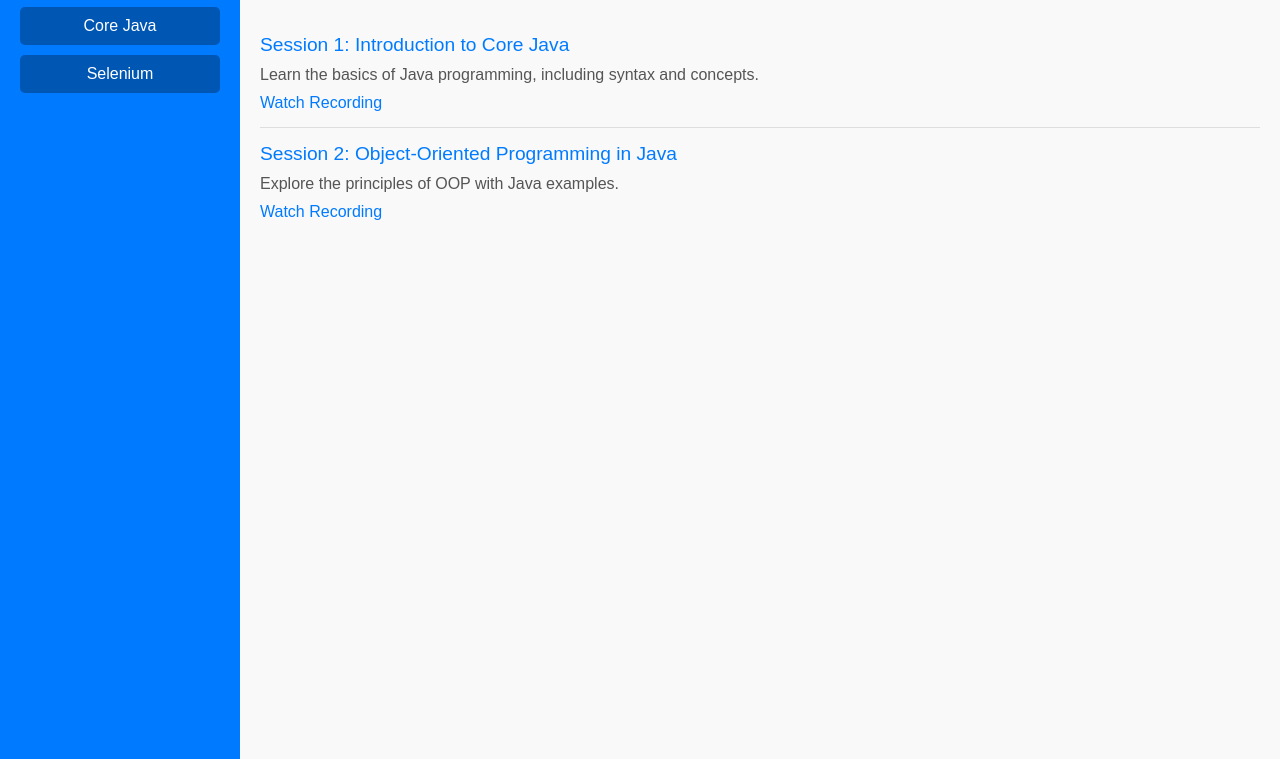
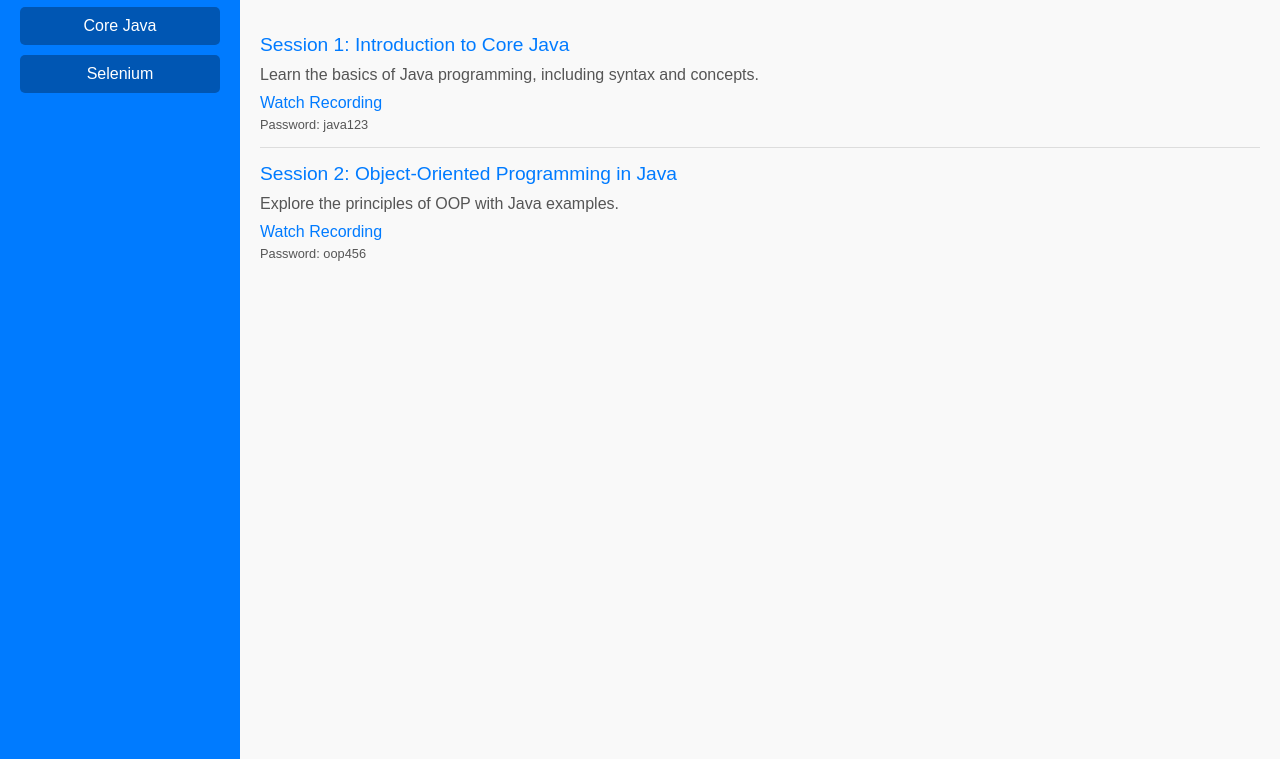
Before and after one commit to sanjay2904/sdet-training, a plain HTML site: page index.html in a window 1280 px wide. Both pictures are taken after a click on the element "Core Java". Shown: the part 81-840 px from the top of the page. Drawn offline with Linux system fonts and the light colour scheme.

Commit message:
Update index.html

```diff
--- a/index.html
+++ b/index.html
@@ -90,24 +90,28 @@
             {
                 title: "Session 1: Introduction to Core Java",
                 description: "Learn the basics of Java programming, including syntax and concepts.",
-                url: "https://example.com/corejava1"
+                url: "https://example.com/corejava1",
+                password: "java123"
             },
             {
                 title: "Session 2: Object-Oriented Programming in Java",
                 description: "Explore the principles of OOP with Java examples.",
-                url: "https://example.com/corejava2"
+                url: "https://example.com/corejava2",
+                password: "oop456"
             }
         ],
         selenium: [
             {
                 title: "Session 1: Introduction to Selenium",
                 description: "Understand the basics of Selenium for automated testing.",
-                url: "https://example.com/selenium1"
+                url: "https://example.com/selenium1",
+                password: "selenium789"
             },
             {
                 title: "Session 2: Selenium WebDriver",
                 description: "Deep dive into Selenium WebDriver and its capabilities.",
-                url: "https://example.com/selenium2"
+                url: "https://example.com/selenium2",
+                password: "webdriver101"
             }
         ]
     };
@@ -121,6 +125,9 @@
                     <div class="title">${recording.title}</div>
                     <div class="description">${recording.description}</div>
                     <a class="link" href="${recording.url}" target="_blank">Watch Recording</a>
+                    <div class="password" style="font-size: 0.8em; color: #555; margin-top: 5px;">
+                        Password: ${recording.password}
+                    </div>
                 </div>
             `;
         });
```
